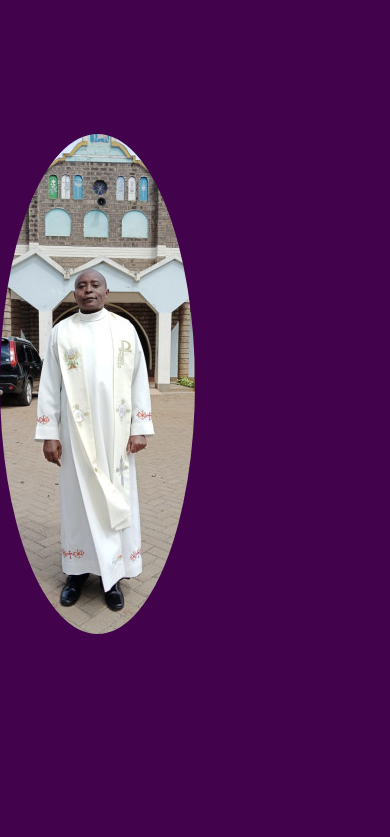
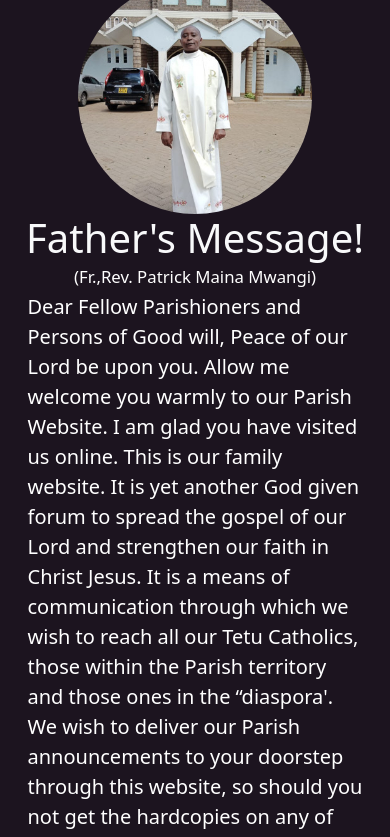
Before and after one commit to Davis-don/fictional-church, a React (Vite) app in the folder client/: page / in a window 390 px wide. Shown: the part 840-1677 px from the top of the page. Built offline with nearby package versions, Linux system fonts and the light colour scheme.

Commit message:
pushed about

```diff
--- a/client/package.json
+++ b/client/package.json
@@ -11,6 +11,7 @@
   },
   "dependencies": {
     "bootstrap": "^5.3.3",
+    "icons": "^1.0.0",
     "react": "^18.3.1",
     "react-dom": "^18.3.1",
     "react-icons": "^5.3.0",
--- a/client/src/Pages/Homepage/Components/Aboutsection/Abouthomepg.jsx
+++ b/client/src/Pages/Homepage/Components/Aboutsection/Abouthomepg.jsx
@@ -2,6 +2,7 @@ import React from 'react'
 import './abouthmpg.css'
 import 'bootstrap/dist/css/bootstrap.min.css'
 import fatherImg from  '../../../../assets/father-img.jpg'
+import { FaCheckCircle } from "react-icons/fa";
 
 function Abouthomepg() {
   return (
@@ -13,6 +14,27 @@ function Abouthomepg() {
          </div>
          <div className="right-side-img-hmpg">
 
+        <h1 className='text-light about-title-heading'>Father's Message!</h1>
+        <h2 className='second-title-heading'>(Fr.,Rev. Patrick Maina Mwangi)</h2>
+        <p className='about-paragraph container-fluid'>
+Dear Fellow Parishioners and Persons of Good will, Peace of our Lord be upon you.
+
+Allow me welcome you warmly to our Parish Website. I am glad you have visited us online. This is our family website. It is yet another God given forum to spread the gospel of our Lord and strengthen our faith in Christ Jesus. It is a means of communication through which we wish to reach all our Tetu Catholics, those within the Parish territory and those ones in the “diaspora'.
+
+We wish to deliver our Parish announcements to your doorstep through this website, so should you not get the hardcopies on any of Sundays, please turn to the website and get informed.
+
+We also wish to share the Word of God on this website. For those of you, who like to get daily reflections and materials that strengthen both you as a Christian and as a person, please visit us here constantly.
+
+On this page us well, we shall publish information that reaches our office from our Archdiocese and from the Bishops office.
+
+So Karibu sana and let us walk together in the Journey of faith. If you see some room of improvement, feel free to write to me on info@tetucatholic.org.
+
+May our Lord Bless you always.</p>
+{/* <ul className='list-unstyled actual-list-ul'>
+  <li className='ul-item'><FaCheckCircle /><span></span><span>Even the all-powerful Pointing</span></li>
+  <li className='ul-item'><FaCheckCircle /><span></span><span> Behind the word mountains</span></li>
+  <li className='ul-item'><FaCheckCircle /><span></span><span>Separated they live in Bookmarksgrove</span></li>
+</ul> */}
          </div>
         </div>
   )
--- a/client/src/Pages/Homepage/Components/Aboutsection/abouthmpg.css
+++ b/client/src/Pages/Homepage/Components/Aboutsection/abouthmpg.css
@@ -1,11 +1,21 @@
 .overall-homepage-about{
-height: 110vh;
+height:max-content;
 display: flex;
+margin-top: 4rem;
+
 flex-direction: row;
-background-color: rgb(67, 3, 76);
+background-color: #1C141F;
 justify-content: center;
 align-items: center;
 }
+@media screen and (max-width:50em) {
+    .overall-homepage-about{
+        display: flex;
+        flex-direction: column;
+        padding: 2rem;
+    }
+}
+@media screen and (min-width:50.001em) {
     .left-side-img-hmpg{
         width:50%;
         height: 100%;
@@ -13,16 +23,92 @@ display: flex;
         justify-content: center;
         align-items: center;
         }
+}
+
+
 .image-container-div{
 width: 50rem;
 height: 50rem;
+}
+@media screen and (max-width:62.5em) {
+    .image-container-div{
+        width: 40rem;
+        height: 40rem;
+        }
+}
+@media screen  and (max-width:28.75em){
+    .image-container-div{
+        width: 60vw;
+        height: 60vw;
+        }
+
 }
 .image-container-div img{
 width: 100%;
 height: 100%;
 object-fit: cover;
 }
+@media screen and (min-width:50.001em) {
     .right-side-img-hmpg{
         width:50%;
         height: 100%;
+        display: flex;
+        flex-direction: column;
+        justify-content: center;
+        align-items: center;
     }
+}
+
+.about-title-heading{
+font-size: 4rem;
+}
+@media screen and (max-width:50.001em) {
+    .about-title-heading{
+        font-size: 4rem;
+        text-align: center;
+        }
+}
+@media screen and (max-width:23.125em) {
+    .about-title-heading{
+        font-size:10vw;
+        text-align: center;
+        }
+}
+.second-title-heading{
+color: white;
+}
+@media screen and (max-width:50.001em) {
+    .second-title-heading{
+        color: white;
+        text-align: center;
+        }
+}
+/* @media screen  and (max-width:72.5em){
+
+} */
+.about-paragraph{
+color: white;
+font-size: 2rem;
+}
+@media screen and (max-width:23.125em) {
+    .about-paragraph{
+        color: white;
+        font-size: 1.8rem;
+        }
+}
+.actual-list-ul{
+width: 100%;
+margin-top: 2rem;
+}
+.ul-item{
+font-size: 2rem;
+display: flex;
+gap: 1rem;
+align-items: center;
+justify-content: start;
+color: white;
+
+}
+@media screen  and (max-width:72.5em){
+
+}
```
Also changed, not shown: 1 other file (tests, documents, lock files or other folders). Lines whose indentation alone changed are shown as unchanged.
